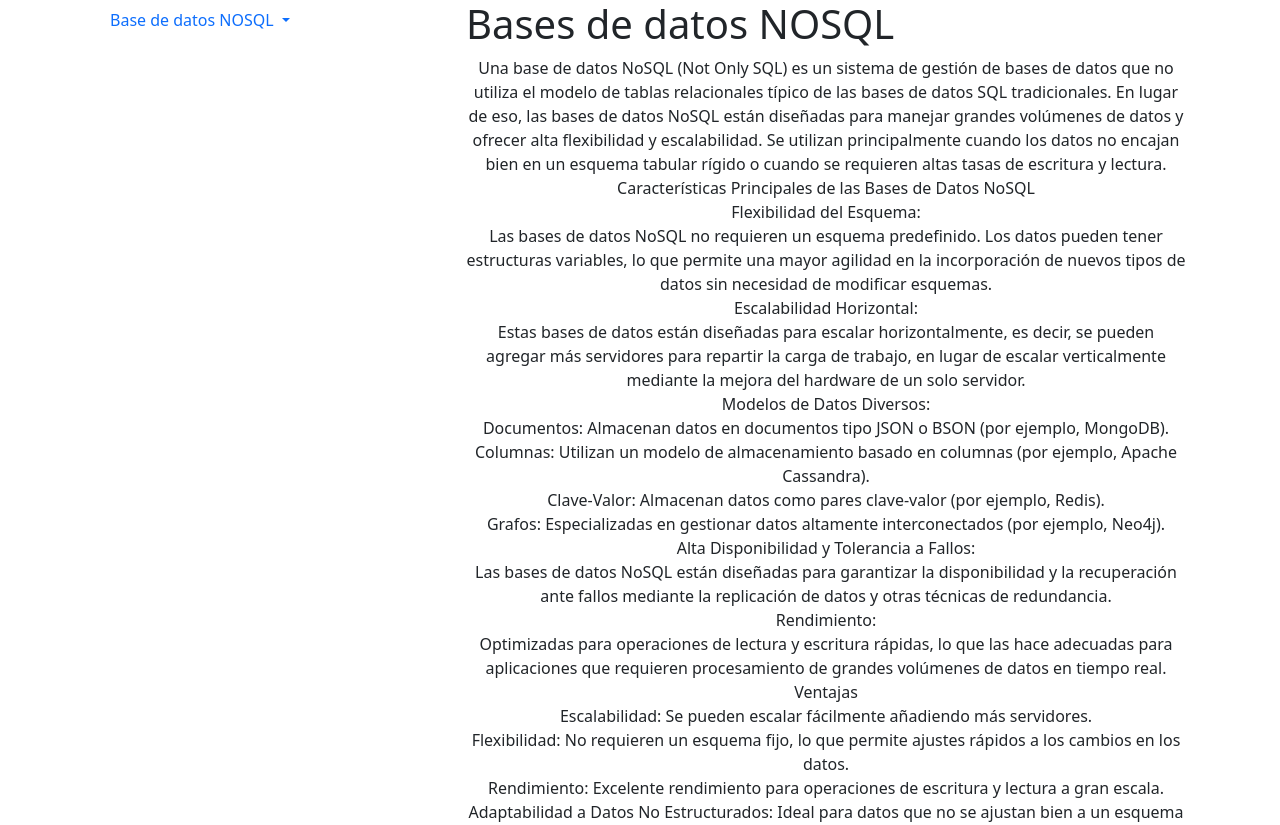
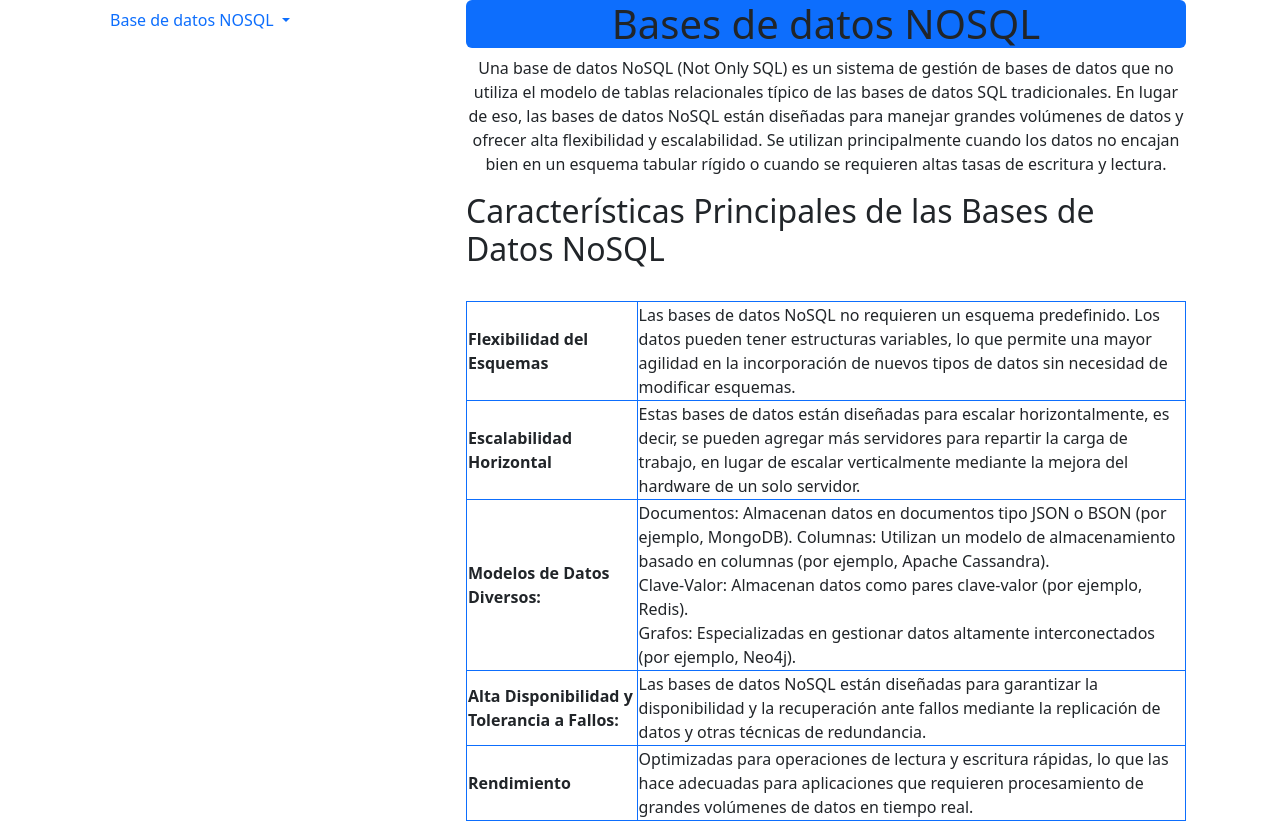
Before and after one commit to JhonArleyCastillo/NoSQL, a plain HTML site: page index.html in a window 1280 px wide. Shown: the top 825 px of the page. Drawn offline with nearby package versions, Linux system fonts and the light colour scheme.

Commit message:
Se añade tabla Características Principales de las Bases de Datos NoSQL

```diff
--- a/index.html
+++ b/index.html
@@ -19,7 +19,6 @@
                           <ul class="dropdown-menu">
                           <li><a class="dropdown-item" href="./DocumentalesNoSQL.html">Bases de datos documentales</a></li>
                           <li><a class="dropdown-item" href="./Clave-valor.html">Bases de datos clave-valor</a></li>
-                          <li><hr class="dropdown-divider"></li>
                           <li><a class="dropdown-item" href="./columnas.html">Bases de datos Orientadas a Columnas</a></li>
                           <li> <a class="dropdown-item" href="./grafos.html">Bases de datos de grafos</a></li>
                             </ul>
@@ -27,25 +26,37 @@
                     </ul>
                 </div>
                 <div class="col-8">
-                    <h1> Bases de datos NOSQL</h1>
+                    <div class="container bg-primary rounded"><h1 class="text-center"> Bases de datos NOSQL</h1></div>
+
                     <p class="text-center">Una base de datos NoSQL (Not Only SQL) es un sistema de gestión de bases de datos que no utiliza el modelo de tablas relacionales típico de las bases de datos SQL tradicionales. En lugar de eso, las bases de datos NoSQL están diseñadas para manejar grandes volúmenes de datos y ofrecer alta flexibilidad y escalabilidad. Se utilizan principalmente cuando los datos no encajan bien en un esquema tabular rígido o cuando se requieren altas tasas de escritura y lectura.<br>
-                        Características Principales de las Bases de Datos NoSQL<br>
-
-                            Flexibilidad del Esquema:<br>
-                                Las bases de datos NoSQL no requieren un esquema predefinido. Los datos pueden tener estructuras variables, lo que permite una mayor agilidad en la incorporación de nuevos tipos de datos sin necesidad de modificar esquemas.<br>
-                            Escalabilidad Horizontal:<br>
-                                Estas bases de datos están diseñadas para escalar horizontalmente, es decir, se pueden agregar más servidores para repartir la carga de trabajo, en lugar de escalar verticalmente mediante la mejora del hardware de un solo servidor.<br>
-
-                            Modelos de Datos Diversos:<br>
-                                Documentos: Almacenan datos en documentos tipo JSON o BSON (por ejemplo, MongoDB).<br>
-                                Columnas: Utilizan un modelo de almacenamiento basado en columnas (por ejemplo, Apache Cassandra).<br>
-                                Clave-Valor: Almacenan datos como pares clave-valor (por ejemplo, Redis).<br>
-                                Grafos: Especializadas en gestionar datos altamente interconectados (por ejemplo, Neo4j).<br>
-
-                            Alta Disponibilidad y Tolerancia a Fallos:<br>
-                                Las bases de datos NoSQL están diseñadas para garantizar la disponibilidad y la recuperación ante fallos mediante la replicación de datos y otras técnicas de redundancia.<br>
-                            Rendimiento:<br>
-                                Optimizadas para operaciones de lectura y escritura rápidas, lo que las hace adecuadas para aplicaciones que requieren procesamiento de grandes volúmenes de datos en tiempo real.<br>
+                        <h2>Características Principales de las Bases de Datos NoSQL</h2><br>
+                        <table class="table-responsive table-bordered border-primary">
+                            <tbody>
+                                <tr>
+                                    <th scope="row">Flexibilidad del Esquemas</th>
+                                    <td>Las bases de datos NoSQL no requieren un esquema predefinido. Los datos pueden tener estructuras variables, lo que permite una mayor agilidad en la incorporación de nuevos tipos de datos sin necesidad de modificar esquemas.</td>
+                                </tr>
+                                <tr>
+                                    <th scope="row">Escalabilidad Horizontal</th>
+                                    <td> Estas bases de datos están diseñadas para escalar horizontalmente, es decir, se pueden agregar más servidores para repartir la carga de trabajo, en lugar de escalar verticalmente mediante la mejora del hardware de un solo servidor.</td>
+                                </tr>
+                                <tr>
+                                    <th scope="row">Modelos de Datos Diversos:</th>
+                                    <td>Documentos: Almacenan datos en documentos tipo JSON o BSON (por ejemplo, MongoDB).
+                                        Columnas: Utilizan un modelo de almacenamiento basado en columnas (por ejemplo, Apache Cassandra).<br>
+                                        Clave-Valor: Almacenan datos como pares clave-valor (por ejemplo, Redis).<br>
+                                        Grafos: Especializadas en gestionar datos altamente interconectados (por ejemplo, Neo4j).
+                                    </td>
+                                </tr>
+                                    <th scope="row">Alta Disponibilidad y Tolerancia a Fallos:</th>
+                                    <td>Las bases de datos NoSQL están diseñadas para garantizar la disponibilidad y la recuperación ante fallos mediante la replicación de datos y otras técnicas de redundancia.</td>
+                                </tr>
+                                <tr>
+                                    <th scope="row">Rendimiento</th>
+                                    <td>Optimizadas para operaciones de lectura y escritura rápidas, lo que las hace adecuadas para aplicaciones que requieren procesamiento de grandes volúmenes de datos en tiempo real.</td>
+                                </tr>
+                            </tbody>
+                        </table>
 
                         Ventajas<br>
 
```
Also changed, not shown: Clave-valor.html (+1 -1 lines), DocumentalesNoSQL.html (+1 -1 lines), columnas.html (+1 -1 lines), grafos.html (+1 -1 lines).
